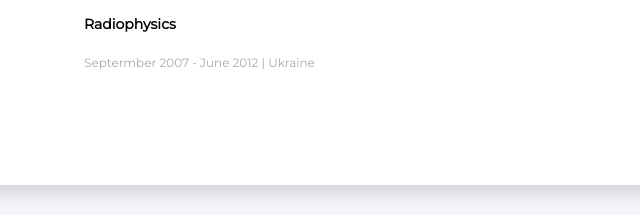
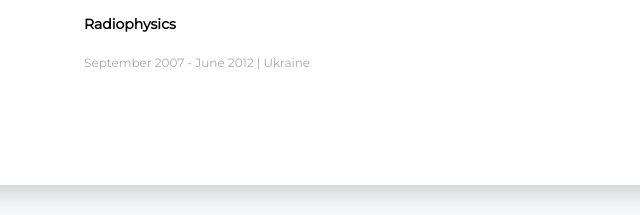
Before and after one commit to Bananez/My-CV, a plain HTML site: page index.html in a window 1280 px wide. Shown: the part 1154-1369 px from the top of the page, 416-1056 px from the left. Drawn offline with Linux system fonts and the light colour scheme.

Commit message:
Update index.html

```diff
--- a/index.html
+++ b/index.html
@@ -137,7 +137,7 @@
                     <h3 class="about-me-title">Education</h3>
                      <p class="education-university">Karazin Kharkiv National University</p>
                      <p class="education-item">Radiophysics</p>
-                     <p class="profession-time">Septermber 2007 - June 2012 | Ukraine</p>
+                     <p class="profession-time">September 2007 - June 2012 | Ukraine</p>
 
                   </div>
         </div>
```
